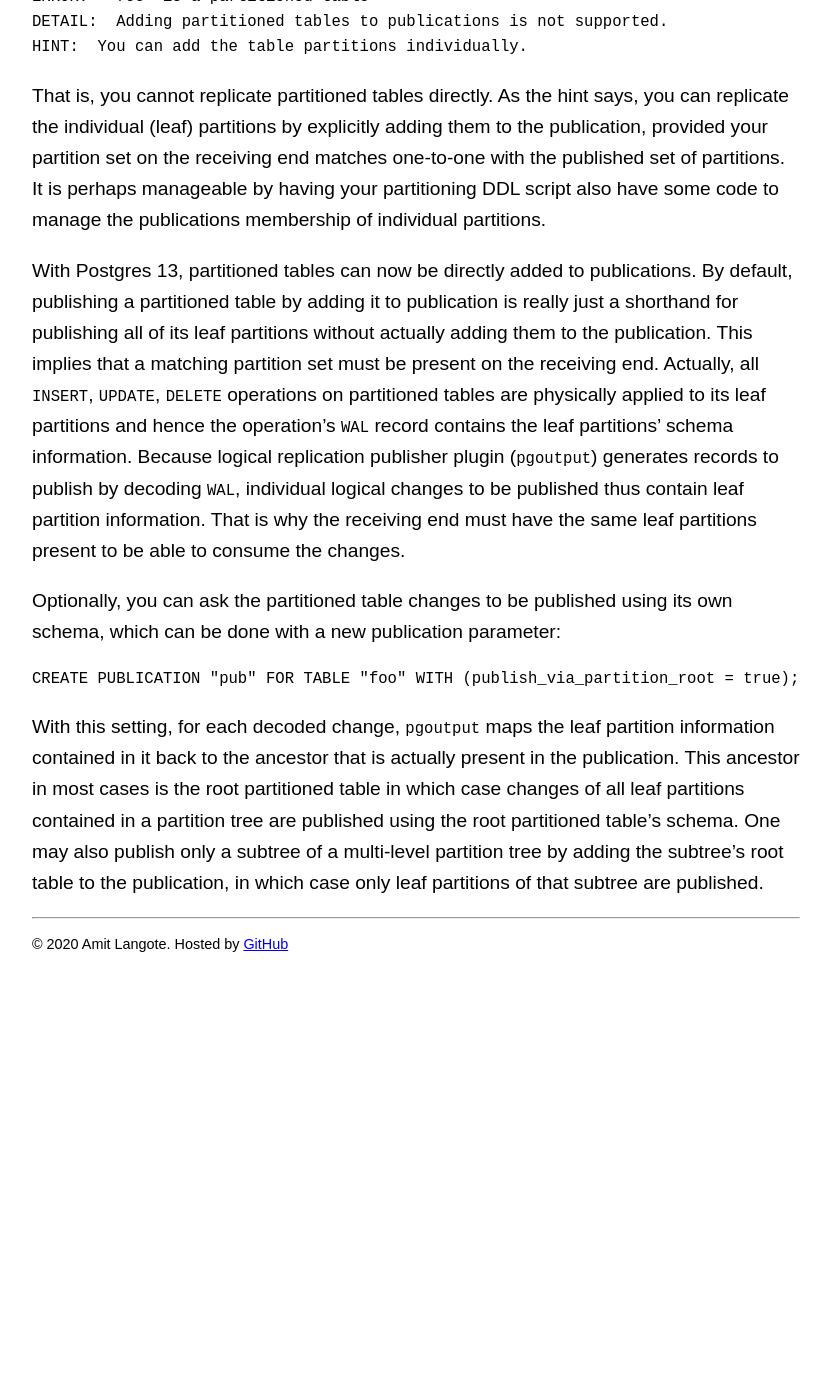
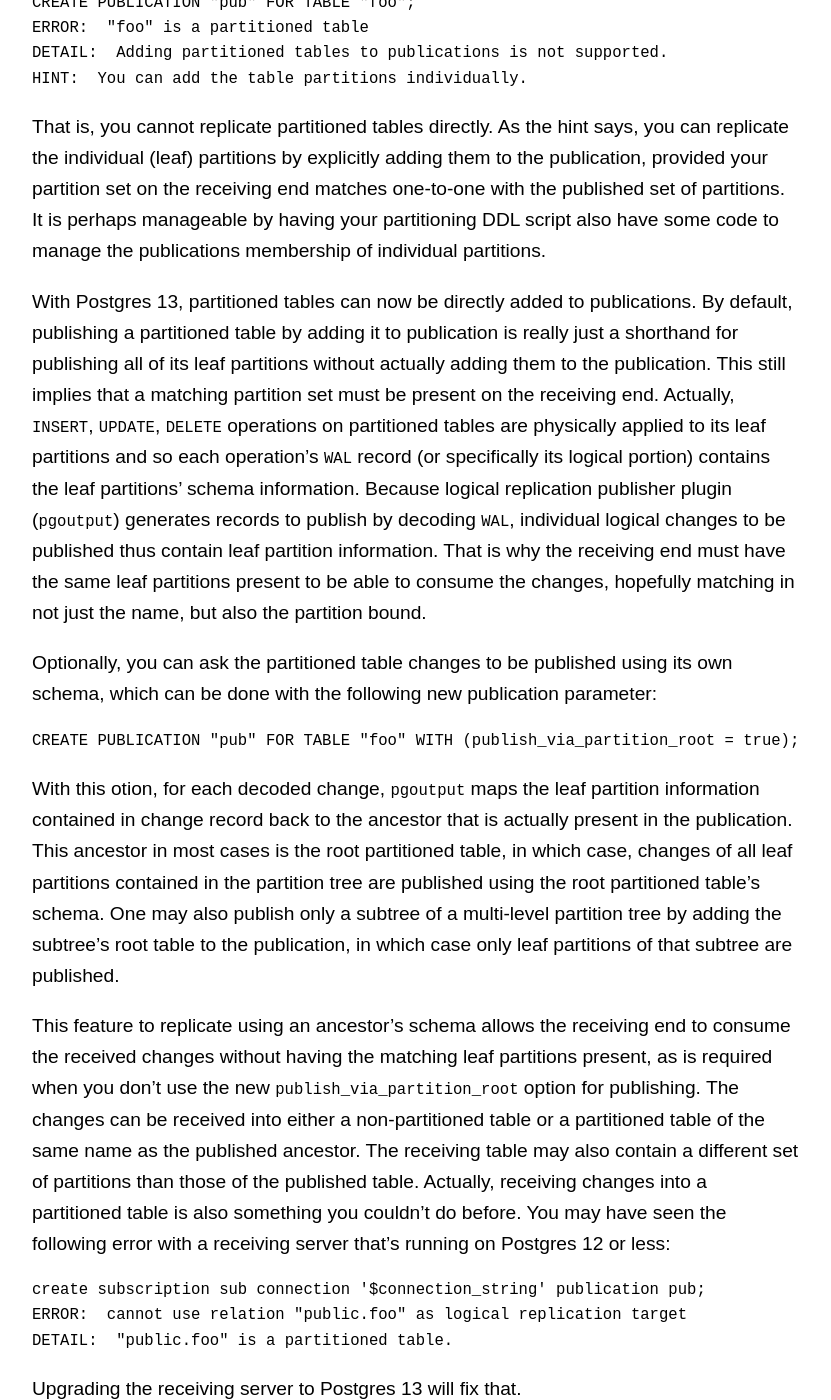
Before and after one commit to amitlan/website, a Jekyll site: the page built from writing/pg/partition-logical-replication/index.md, in a window 1280 px wide and 1400 px high, scrolled down 495 px. Shown: the whole window, without its empty margins (224-1055 px from the left). Built offline with Jekyll 4.4.1, drawn with Linux system fonts in a browser that asks for light colours; before the commit the page ends 1471 px from its top, so only the background shows below that; some of the changed text lies outside the part shown.

Commit message:
partition-logical-replication: more progress

````diff
--- a/writing/pg/partition-logical-replication/index.md
+++ b/writing/pg/partition-logical-replication/index.md
@@ -6,8 +6,9 @@ title: "Postgres 13: Partitioned tables can now be replicated"
 ## ...slightly more conveniently
 
 If your shop uses logical replication to selectively replicate tables between two
-PostgreSQL clusters, you may have been faced with a frustrating situation that would
-start with encountering this error on the publishing server:
+PostgreSQL clusters and you also happen to rely on partitioning for some of your
+tables that need to be replicated, you may have been faced with a frustrating
+situation that would start with encountering this error on the publishing server:
 
 ```
 CREATE PUBLICATION "pub" FOR TABLE "foo";
@@ -26,26 +27,48 @@ of individual partitions.
 With Postgres 13, partitioned tables can now be directly added to publications.
 By default, publishing a partitioned table by adding it to publication is really
 just a shorthand for publishing all of its leaf partitions without actually
-adding them to the publication.  This implies that a matching partition
-set must be present on the receiving end.  Actually, all `INSERT`, `UPDATE`,
+adding them to the publication.  This still implies that a matching partition
+set must be present on the receiving end.  Actually, `INSERT`, `UPDATE`,
 `DELETE` operations on partitioned tables are physically applied to its leaf
-partitions and hence the operation's `WAL` record contains the leaf partitions'
-schema information.  Because logical replication publisher plugin (`pgoutput`)
-generates records to publish by decoding `WAL`, individual logical changes to be
-published thus contain leaf partition information. That is why the receiving end
-must have the same leaf partitions present to be able to consume the changes.
+partitions and so each operation's `WAL` record (or specifically its logical
+portion) contains the leaf partitions' schema information.  Because logical
+replication publisher plugin (`pgoutput`) generates records to publish by
+decoding `WAL`, individual logical changes to be published thus contain leaf
+partition information. That is why the receiving end must have the same leaf
+partitions present to be able to consume the changes, hopefully matching in not
+just the name, but also the partition bound.
+
 
 Optionally, you can ask the partitioned table changes to be published using its
-own schema, which can be done with a new publication parameter:
+own schema, which can be done with the following new publication parameter:
 
 ```
 CREATE PUBLICATION "pub" FOR TABLE "foo" WITH (publish_via_partition_root = true);
 ```
 
-With this setting, for each decoded change, `pgoutput` maps the leaf partition
-information contained in it back to the ancestor that is actually present in the
-publication.  This ancestor in most cases is the root partitioned table in which
-case changes of all leaf partitions contained in a partition tree are published
-using the root partitioned table's schema.  One may also publish only a subtree
-of a multi-level partition tree by adding the subtree's root table to the
-publication, in which case only leaf partitions of that subtree are published.
+With this otion, for each decoded change, `pgoutput` maps the leaf partition
+information contained in change record back to the ancestor that is actually
+present in the publication.  This ancestor in most cases is the root partitioned
+table, in which case, changes of all leaf partitions contained in the partition
+tree are published using the root partitioned table's schema.  One may also
+publish only a subtree of a multi-level partition tree by adding the subtree's
+root table to the publication, in which case only leaf partitions of that subtree
+are published.
+
+This feature to replicate using an ancestor's schema allows the receiving end to
+consume the received changes without having the matching leaf partitions present,
+as is required when you don't use the new `publish_via_partition_root` option for
+publishing.  The changes can be received into either a non-partitioned table or a
+partitioned table of the same name as the published ancestor.  The receiving table
+may also contain a different set of partitions than those of the published table.
+Actually, receiving changes into a partitioned table is also something you couldn't
+do before.  You may have seen the following error with a receiving server that's
+running on Postgres 12 or less:
+
+```
+create subscription sub connection '$connection_string' publication pub;
+ERROR:  cannot use relation "public.foo" as logical replication target
+DETAIL:  "public.foo" is a partitioned table.
+```
+
+Upgrading the receiving server to Postgres 13 will fix that.
````
